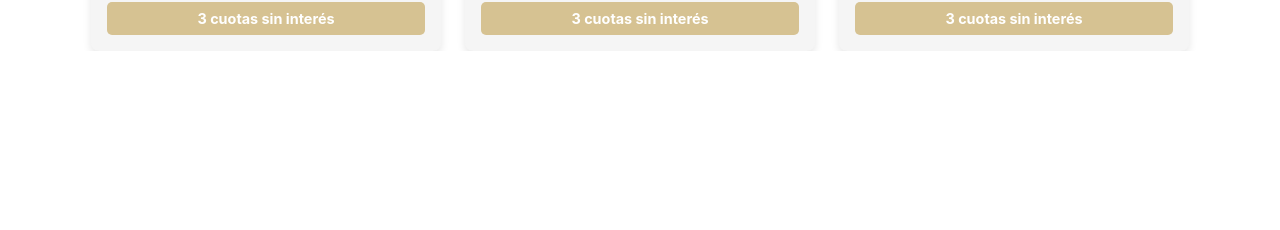
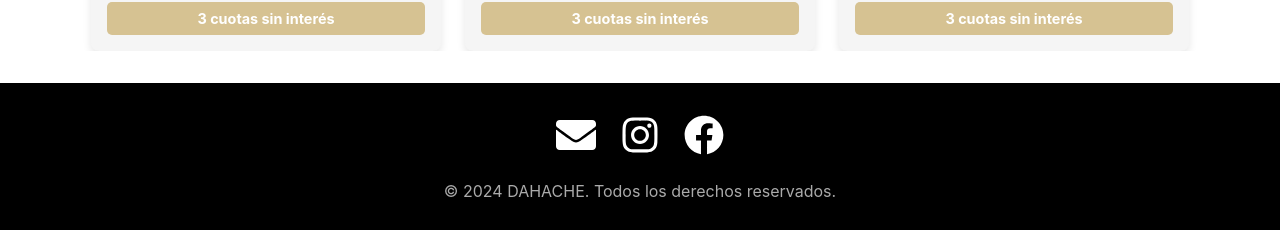
Before and after one commit to agustinfraile/DAHACHE, a React (Vite) app: page /coleccionmujer in a window 1280 px wide. Shown: the part 5111-5341 px from the top of the page. Before the commit the page ends 5194 px from the top, so only its background shows below. Built offline with nearby package versions, Linux system fonts and the light colour scheme.

Commit message:
agregando footer

```diff
--- a/src/App.jsx
+++ b/src/App.jsx
@@ -6,6 +6,7 @@
 import WomenCollection from './pages/WomenCollection/WomenCollection'
 import Navbar from './components/Navbar/Navbar'
 import ScrollToTop from './components/ScrollToTop/ScrollToTop'
+import Footer from './components/Footer/Footer'
 
 function App() {
   return (
@@ -18,6 +19,7 @@
         <Route path="/coleccionhombre" element={<ManCollection />} />
         <Route path="/coleccionmujer" element={<WomenCollection />} />
       </Routes>
+      <Footer />
     </BrowserRouter>
   )
 }
--- /dev/null
+++ b/src/components/Footer/Footer.jsx
@@ -0,0 +1,28 @@
+import styles from './Footer.module.css';
+import { FaEnvelope, FaInstagram, FaFacebook } from 'react-icons/fa';
+
+const Footer = () => {
+
+    const email = "contacto@dahache.com";
+    const facebook = "https://www.facebook.com/profile.php?id=61569154731273";
+    const instagram = "https://www.instagram.com/dahache.ar/";
+
+    return (
+        <footer className={styles.footer}>
+            <div className={styles.iconContainer}>
+                <a href={`mailto:${email}`} className={styles.iconLink}>
+                    <FaEnvelope className={styles.icon} />
+                </a>
+                <a href={instagram} target="_blank" rel="noopener noreferrer" className={styles.iconLink}>
+                    <FaInstagram className={styles.icon} />
+                </a>
+                <a href={facebook} target="_blank" rel="noopener noreferrer" className={styles.iconLink}>
+                    <FaFacebook className={styles.icon} />
+                </a>
+            </div>
+            <p className={styles.copy}>&copy; 2024 DAHACHE. Todos los derechos reservados.</p>
+        </footer>
+    );
+};
+
+export default Footer;
--- /dev/null
+++ b/src/components/Footer/Footer.module.css
@@ -0,0 +1,64 @@
+.footer {
+    background-color: #000;
+    /* Fondo negro */
+    color: #fff;
+    /* Texto blanco */
+    text-align: center;
+    padding: 1.5rem 1rem;
+}
+
+.iconContainer {
+    display: flex;
+    justify-content: center;
+    gap: 1.5rem;
+    /* Separación entre iconos */
+    margin-bottom: 1rem;
+}
+
+.iconLink {
+    color: #fff;
+    font-size: 1.5rem;
+    /* Tamaño inicial de los iconos */
+    transition: color 0.3s ease, transform 0.2s ease;
+}
+
+.iconLink:hover {
+    color: #F97992;
+    /* Cambia a rosa al pasar el mouse */
+    transform: scale(1.1);
+    /* Agranda el icono ligeramente */
+}
+
+.copy {
+    font-size: 0.875rem;
+    /* Tamaño pequeño para el texto */
+    color: #aaa;
+}
+
+/* Media Queries para Responsividad */
+
+/* Tablets (768px y más grandes) */
+@media (min-width: 768px) {
+    .iconLink {
+        font-size: 2rem;
+        /* Agrandar los iconos */
+    }
+
+    .copy {
+        font-size: 1rem;
+        /* Texto más grande en pantallas más grandes */
+    }
+}
+
+/* Desktop (1024px y más grandes) */
+@media (min-width: 1024px) {
+    .footer {
+        padding: 2rem;
+        /* Más espacio en pantallas grandes */
+    }
+
+    .iconLink {
+        font-size: 2.5rem;
+        /* Iconos más grandes en desktop */
+    }
+}
```
